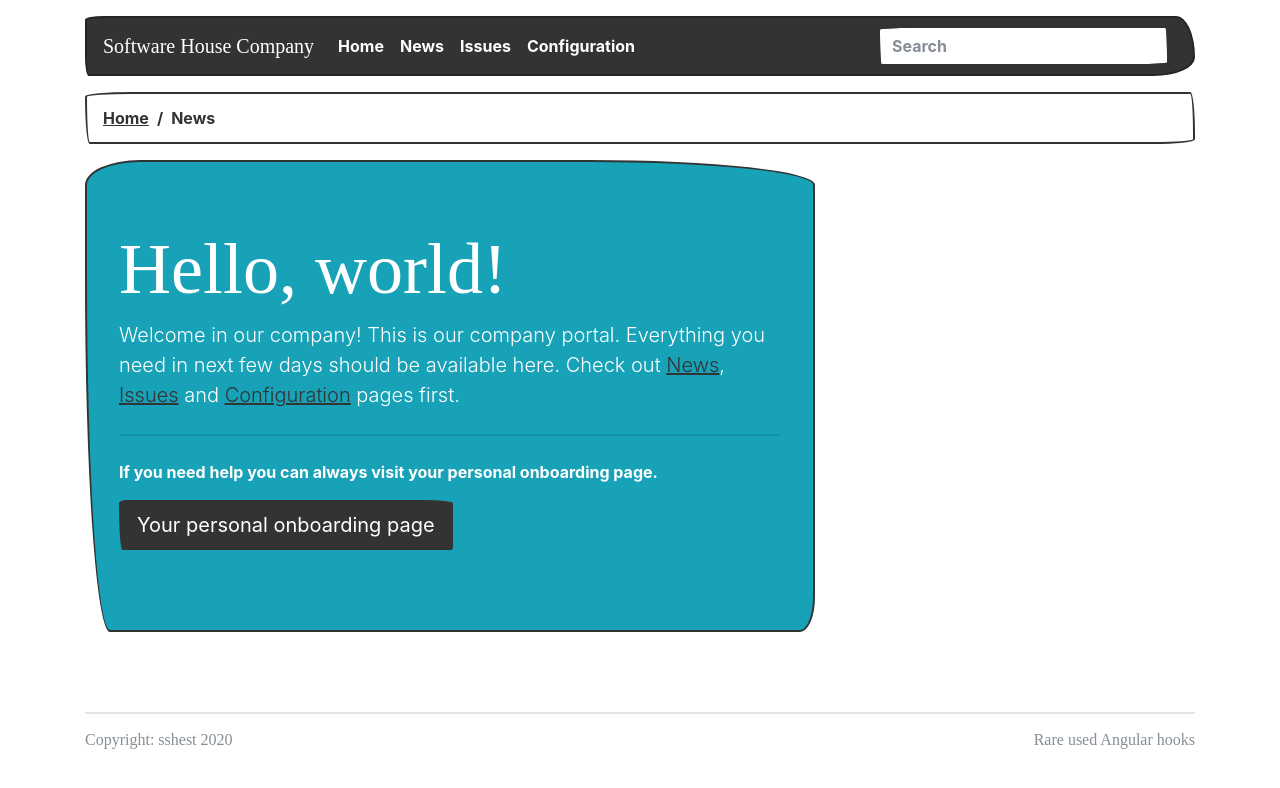
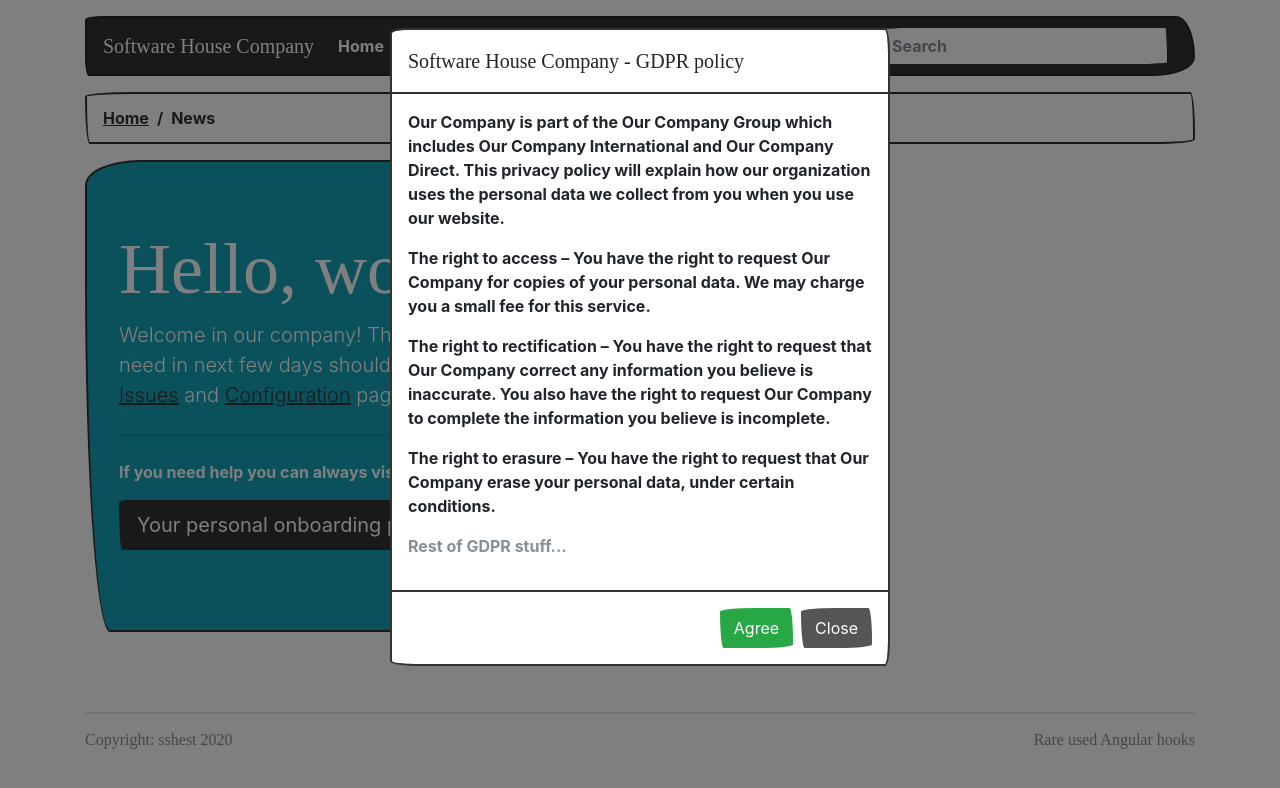
Before and after one commit to sshest/AngularHooks, an Angular app: page / in a window 1280 px wide. Shown: the top 788 px of the page. Built offline with nearby package versions, Linux system fonts and the light colour scheme; a web font is replaced by a local one.

Commit message:
Add app_bootstrap_listener injection token for rendering a GDPR modal component

```diff
--- a/src/app/gdpr/gdpr.module.ts
+++ b/src/app/gdpr/gdpr.module.ts
@@ -1,4 +1,4 @@
-import { NgModule } from '@angular/core';
+import {APP_BOOTSTRAP_LISTENER, ComponentFactoryResolver, ComponentRef, NgModule, ViewContainerRef} from '@angular/core';
 import { CommonModule } from '@angular/common';
 import { ModalComponent } from './modal/modal.component';
 
@@ -9,6 +9,20 @@ import { ModalComponent } from './modal/modal.component';
   imports: [
     CommonModule
   ],
-  entryComponents: [ModalComponent]
+  entryComponents: [ModalComponent],
+  providers: [
+    {
+      multi: true,
+      provide: APP_BOOTSTRAP_LISTENER,
+      useFactory: (resolver: ComponentFactoryResolver) => {
+        return (componentRef: ComponentRef<any>) => {
+          const factory = resolver.resolveComponentFactory(ModalComponent);
+          const viewContainerRef = componentRef.injector.get(ViewContainerRef);
+          viewContainerRef.createComponent(factory);
+        };
+      },
+      deps: [ComponentFactoryResolver]
+    }
+  ]
 })
 export class GdprModule { }
--- a/src/app/gdpr/modal/modal.component.html
+++ b/src/app/gdpr/modal/modal.component.html
@@ -1,19 +1,33 @@
+<div *ngIf="modalVisible">
   <div class="modal" style="display: block;">
     <div class="modal-dialog" role="document">
       <div class="modal-content">
         <div class="modal-header">
-        <h5 class="modal-title">Modal title</h5>
-        <button type="button" class="close" data-dismiss="modal" aria-label="Close">
-          <span aria-hidden="true">&times;</span>
-        </button>
+          <h5 class="modal-title">Software House Company - GDPR policy</h5>
         </div>
-      <div class="modal-body">
-        <p>Modal body text goes here.</p>
+        <div class="modal-body" style="max-height: 600px; overflow-y: auto;">
+          <p>
+            Our Company is part of the Our Company Group which includes Our Company International and Our Company Direct. This privacy policy will explain how our organization uses the personal data we collect from you when you use our website.
+          </p>
+          <p>
+            The right to access – You have the right to request Our Company for copies of your personal data. We may charge you a small fee for this service.
+          </p>
+          <p>
+            The right to rectification – You have the right to request that Our Company correct any information you believe is inaccurate. You also have the right to request Our Company to complete the information you believe is incomplete.
+          </p>
+          <p>
+            The right to erasure – You have the right to request that Our Company erase your personal data, under certain conditions.
+          </p>
+          <p class="text-muted">
+            Rest of GDPR stuff...
+          </p>
         </div>
         <div class="modal-footer">
-        <button type="button" class="btn btn-primary">Save changes</button>
-        <button type="button" class="btn btn-secondary" data-dismiss="modal">Close</button>
+          <button type="button" class="btn btn-success" (click)="close()">Agree</button>
+          <button type="button" class="btn btn-secondary" (click)="close()">Close</button>
         </div>
       </div>
     </div>
   </div>
+  <div class="modal-backdrop" style="opacity: .5"></div>
+</div>
--- a/src/app/gdpr/modal/modal.component.ts
+++ b/src/app/gdpr/modal/modal.component.ts
@@ -1,15 +1,16 @@
-import { Component, OnInit } from '@angular/core';
+import { Component } from '@angular/core';
 
 @Component({
   selector: 'app-modal',
   templateUrl: './modal.component.html',
   styleUrls: ['./modal.component.css']
 })
-export class ModalComponent implements OnInit {
+export class ModalComponent {
 
-  constructor() { }
+  modalVisible = true;
 
-  ngOnInit(): void {
+  close(): void {
+    this.modalVisible = false;
   }
 
 }
```
Lines whose indentation alone changed are shown as unchanged.
